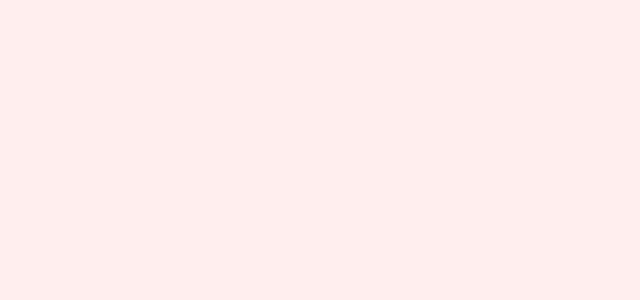
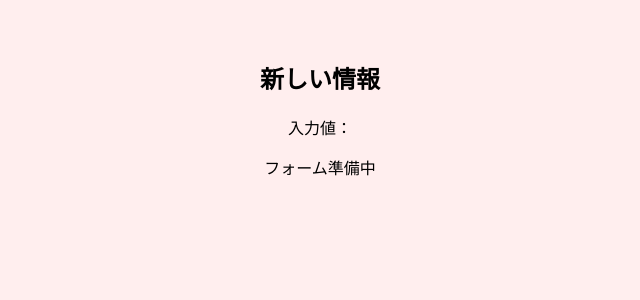
Before and after one commit to f24ba063/KakeiboApp, a React (Vite) app in the folder KakeiboAppFrontEnd/: page /newdata in a window 1280 px wide. Before the commit this address had no page. Shown: the top 300 px of the page, without its empty margins (320-960 px from the left). Built offline with nearby package versions, Linux system fonts and the light colour scheme.

Commit message:
フォーム作成途中

```diff
--- a/KakeiboAppFrontEnd/src/App.jsx
+++ b/KakeiboAppFrontEnd/src/App.jsx
@@ -2,12 +2,14 @@ import { useState } from 'react'
 import {  Routes, Route } from 'react-router-dom';
 import './App.css'
 import Index from './assets/pages/Index.jsx';
+import NewData from './assets/pages/NewData.jsx';
 
 function App() {
 
     return (
         <Routes>
-            <Route path="index" element={<Index /> } />
+            <Route path="index"   element={<Index   />} />
+            <Route path="newdata" element={<NewData />} />
         </Routes>
   )
 }
--- a/KakeiboAppFrontEnd/src/assets/pages/Index.jsx
+++ b/KakeiboAppFrontEnd/src/assets/pages/Index.jsx
@@ -78,9 +78,9 @@ export default function Index() {
                 </h3>
 
                 <h3>
-                    <span className="top-lines">今月収入/支出比：{monthlyIncome - monthlyOutgo }</span>
-                    <span className="top-lines">次の給料日：{nextSalaryDay}</span>
-                    <span>あいうえお</span>
+                    <span className="top-lines">今月収入/支出：{monthlyIncome > monthlyOutgo ? "+" : ""}{monthlyIncome - monthlyOutgo }</span>
+                    <span className="top-lines">次の給料日： {nextSalaryDay}</span>
+                    <span></span>
                 </h3>
 
                 <div id="paging">
--- /dev/null
+++ b/KakeiboAppFrontEnd/src/assets/pages/NewData.jsx
@@ -0,0 +1,25 @@
+
+import { useState } from 'react'
+export default function NewData() {
+    const [formData, setFormData] = useState({
+        name: '',
+        email:''
+    });
+
+    function handleSubmit(e) {
+        const { name, value } = e.target;
+        setFormData({ ...formData, [name]: value });
+    }
+
+    return (
+        <>
+            <h2>新しい情報</h2>
+            <div>
+                <p>入力値：{name}</p>
+                <form onSubmit={handleSubmit}>
+                    <p>フォーム準備中</p>
+                </form>
+            </div>
+        </>
+    )
+}
```
Also changed, not shown: KakeiboAppFrontEnd/src/png/heart.png (added).
